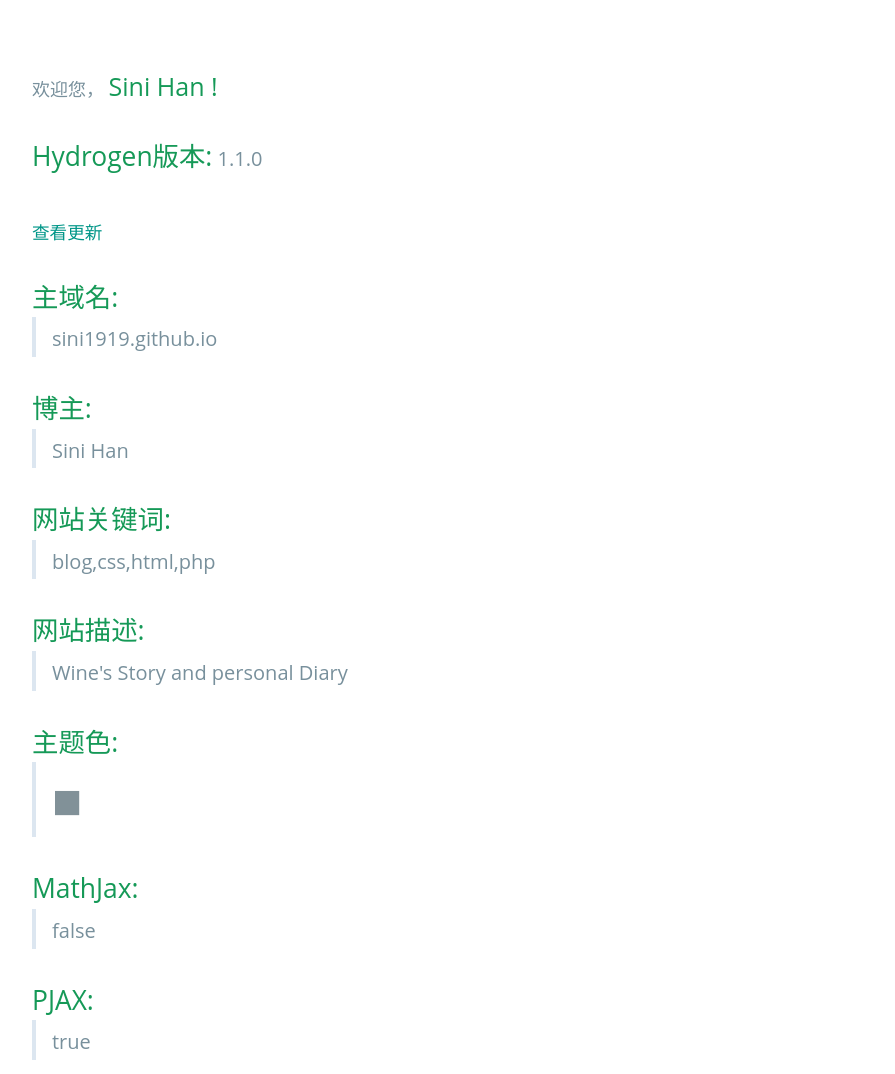
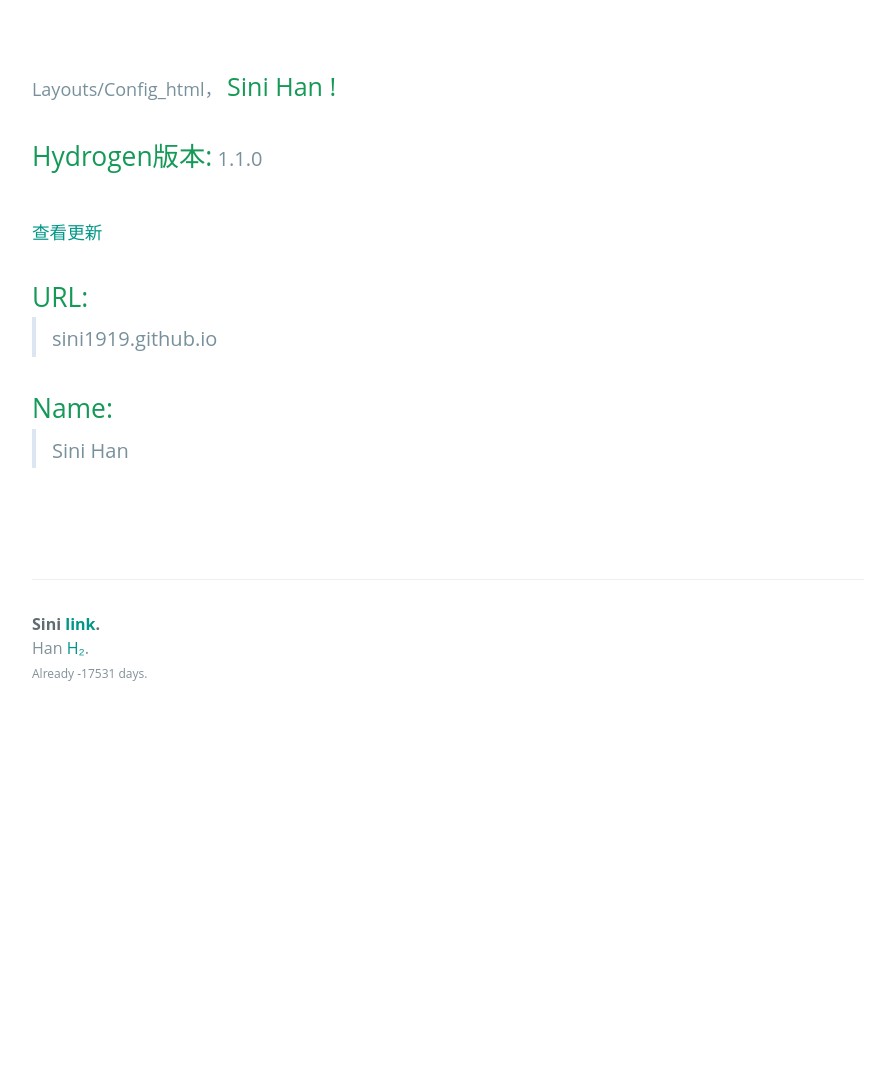
Before and after one commit to sini1919/sini1919.github.io, a Jekyll site: the page built from config/infor.html, in a window 1280 px wide and 1400 px high. Shown: the part 326-1400 px from the top of the window, without its empty margins (192-1087 px from the left). Built offline with Jekyll 4.4.1, drawn with Linux system fonts in a browser that asks for light colours; some web fonts are replaced.

Commit message:
Update config.html

```diff
--- a/_layouts/config.html
+++ b/_layouts/config.html
@@ -4,18 +4,23 @@ layout: default
 
    <div class="fade">
      <div>
-  <span style="color:#78909C;font-size:18px">欢迎您，</span>
-
+  <span style="color:#78909C;font-size:18px">  Layouts/Config_html，</span>
+  <!-- 내 이름 들어가는부분 -->
   <span style="color:#159957;font-size:25px">{{ site.author }}&nbsp;!</span>
+  <!-- 내용 -->
   <h2>Hydrogen版本:<span style="color:#78909C;font-size:20px">&nbsp;1.1.0</span></h2>
   <br><a href="/update/update.html">查看更新</a>
-  <h2>主域名:<blockquote><span style="color:#78909C;font-size:20px">{{ site.url }}</span></blockquote></h2>
-  <h2>博主:<blockquote><span style="color:#78909C;font-size:20px">{{ site.author }}</span></blockquote></h2>
-  <h2>网站关键词:<blockquote><span style="color:#78909C;font-size:20px">{{ site.keywords | escape }}</span></blockquote></h2>
-  <h2>网站描述:<blockquote><span style="color:#78909C;font-size:20px">{{ site.description }}</span></blockquote></h2>
-  <h2>主题色:<blockquote><span style="color:#{{ site.theme_color }};font-size:50px">■</span></blockquote></h2>
+  <h2>URL:<blockquote><span style="color:#78909C;font-size:20px">{{ site.url }}</span></blockquote></h2>
+  <h2>Name:<blockquote><span style="color:#78909C;font-size:20px">{{ site.author }}</span></blockquote></h2>
+  <!-- <h2>网站关键词:<blockquote><span style="color:#78909C;font-size:20px">{{ site.keywords | escape }}</span></blockquote></h2>
+  <h2>网站描述:<blockquote><span style="color:#78909C;font-size:20px">{{ site.description }}</span></blockquote></h2> -->
+
+
+  <!--
+    <h2>主题色:<blockquote><span style="color:#{{ site.theme_color }};font-size:50px">■</span></blockquote></h2>
   <h2>MathJax:<blockquote><span style="color:#78909C;font-size:20px">{{ site.MathJax }}</span></blockquote></h2>
   <h2>PJAX:<blockquote><span style="color:#78909C;font-size:20px">{{ site.PJAX }}</span></blockquote></h2>
+  -->
   <br><span style="font-size:14px" id="cut"></span>
   <br><span style="font-size:14px" id="latest"></span>
     </div>
```
